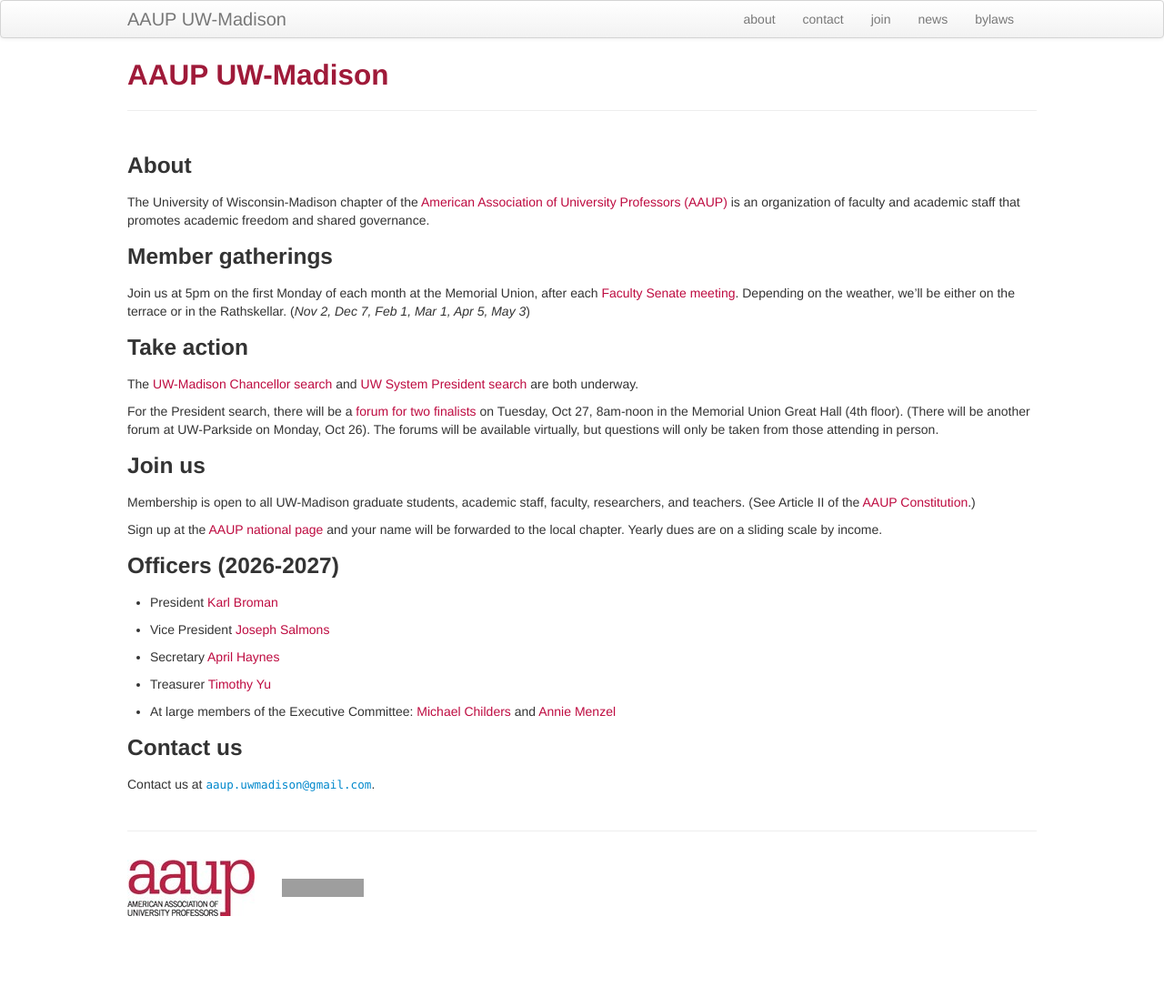
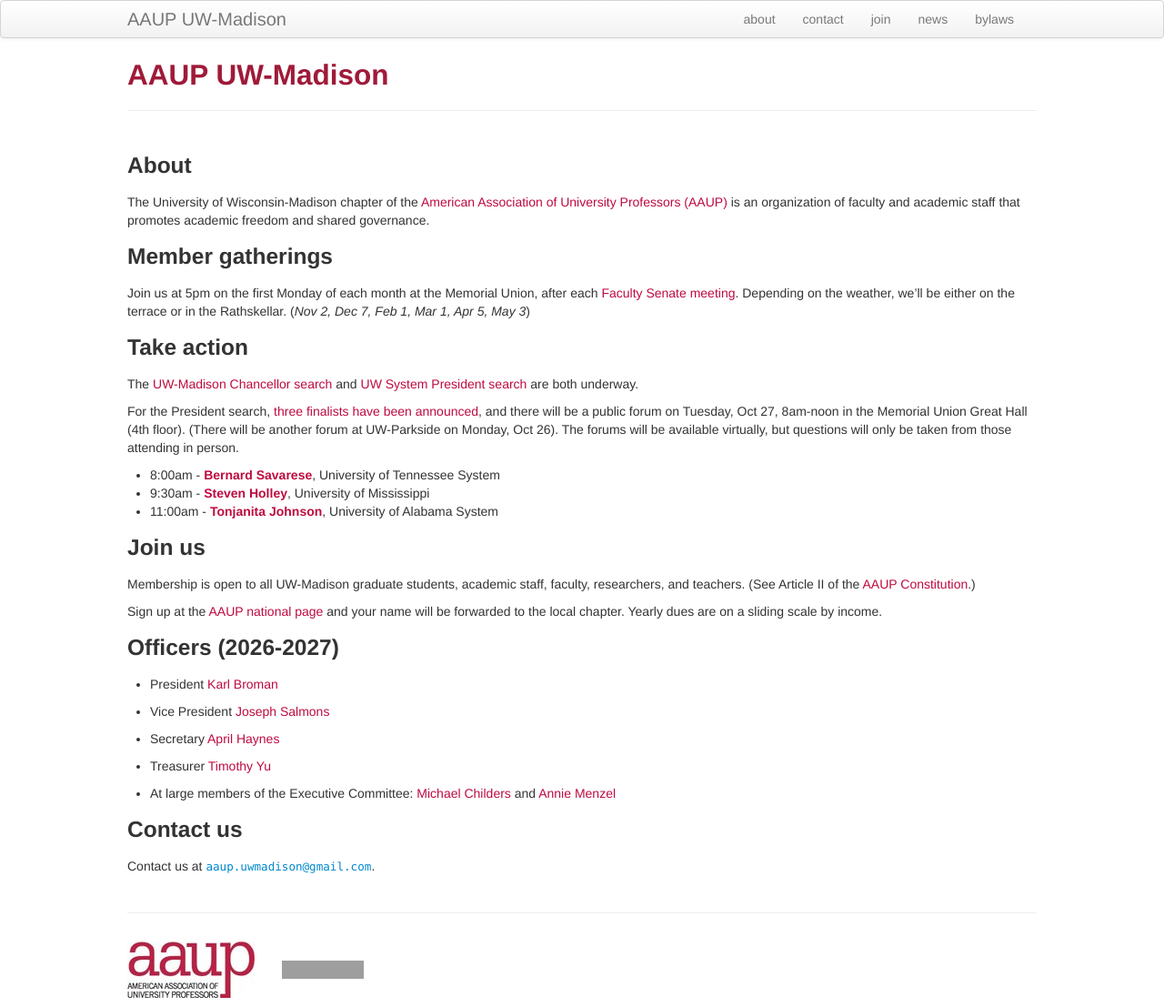
Before and after one commit to aaupmadison/aaupmadison.github.io, a Jekyll site: the page built from index.md, in a window 1280 px wide. Shown: the whole page at 91% size. Built offline with Jekyll 4.4.1, drawn with Linux system fonts in a browser that asks for light colours; before the commit the page ends 1017 px from its top, so only the background shows below that; grey boxes are pictures that could not be loaded.

Commit message:
index.md: president finalists

```diff
--- a/index.md
+++ b/index.md
@@ -26,12 +26,17 @@ and
 [UW System President search](https://www.wisconsin.edu/presidential-search-2026/)
 are both underway.
 
-For the President search, there will be a [forum for two
-finalists](https://news.wisc.edu/save-the-dates-help-shape-the-future-of-wisconsins-universities/)
-on Tuesday, Oct 27, 8am-noon in the Memorial Union Great Hall (4th
+For the President search, [three finalists have been
+announced](https://www.wisconsin.edu/presidential-search-2026/presidential-search-finalists/),
+and there will be a public forum on
+Tuesday, Oct 27, 8am-noon in the Memorial Union Great Hall (4th
 floor). (There will be another forum at UW-Parkside on Monday, Oct
 26). The forums will be available virtually, but questions will only
 be taken from those attending in person.
+
+- 8:00am - **[Bernard Savarese](https://tennessee.edu/about/leadership/president/administration/bernie-savarese/)**, University of Tennessee System
+- 9:30am - **[Steven Holley](https://olemiss.edu/profiles/sgholley.php)**, University of Mississippi
+- 11:00am - **[Tonjanita Johnson](https://uasystem.edu/directory/tonjanita-johnson/)**, University of Alabama System
 
 
 <!--
```
